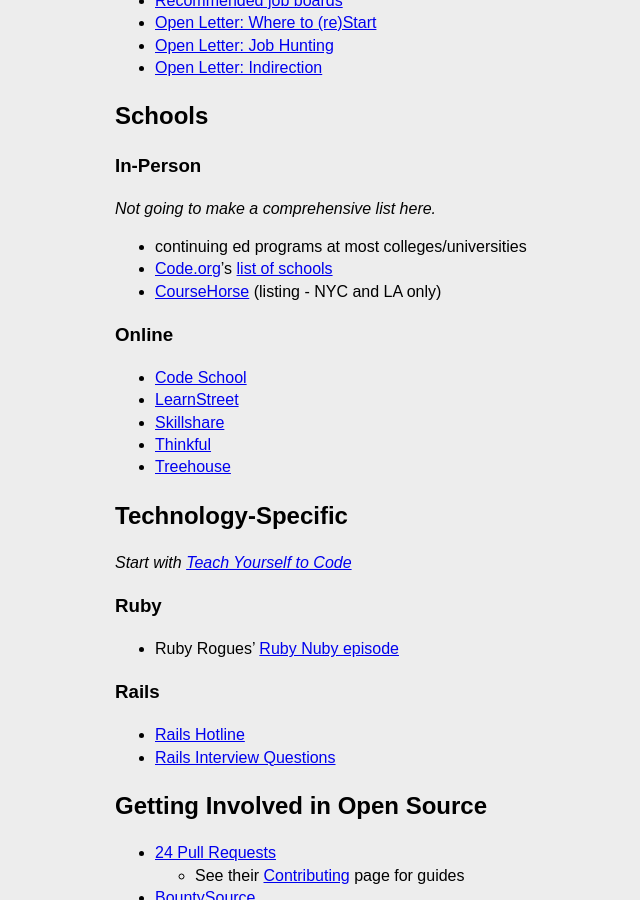
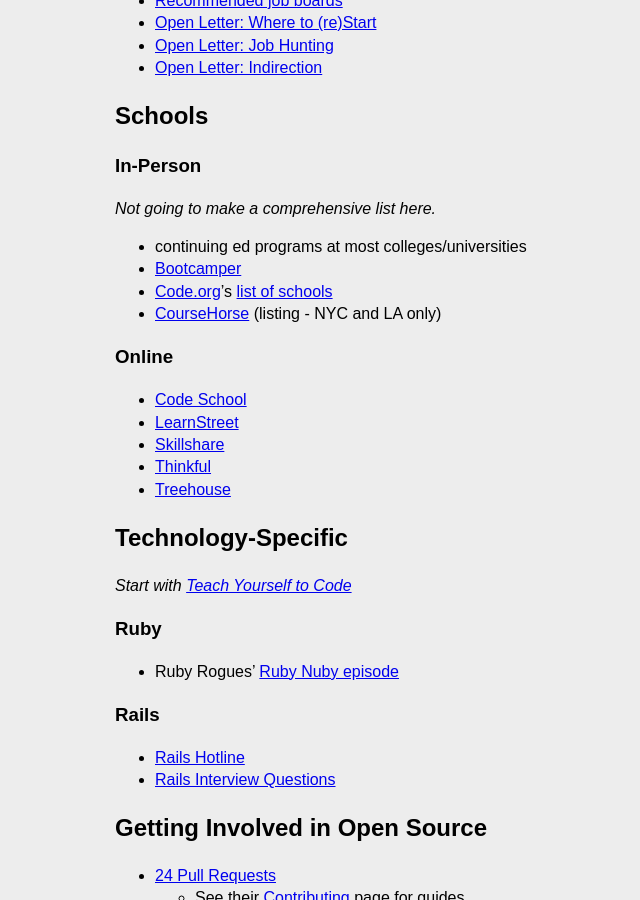
Before and after one commit to HackerHours/hackerhours.org, a Jekyll site: the page built from resources.md, in a window 1280 px wide and 900 px high, scrolled down 1301 px. Shown: the whole window, without its empty margins (205-845 px from the left). Built offline with Jekyll 4.4.1, drawn with Linux system fonts in a browser that asks for light colours; nearby versions of some CDN libraries; some web fonts are replaced; Markdown is read by kramdown in place of the engine named in the settings; comment, search, counter and statistics services are not loaded.

Commit message:
add bootcamper

```diff
--- a/resources.md
+++ b/resources.md
@@ -50,6 +50,7 @@
 *Not going to make a comprehensive list here.*
 
 * continuing ed programs at most colleges/universities
+* [Bootcamper](http://bootcamper.io/)
 * [Code.org](http://www.code.org/)'s [list of schools](http://aws.code.org/search)
 * [CourseHorse](http://coursehorse.com/) (listing - NYC and LA only)
 
```
